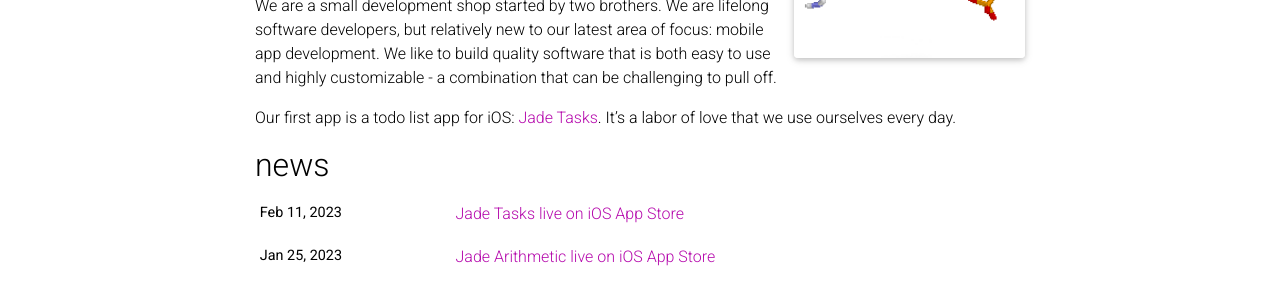
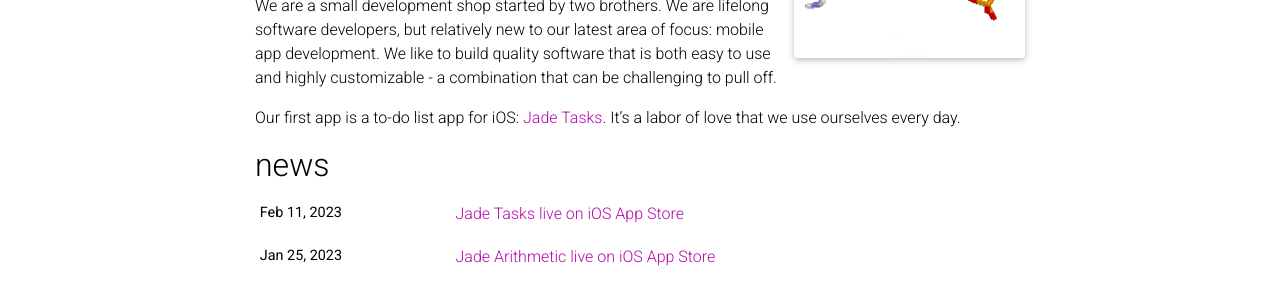
Before and after one commit to atpsoft/atpsoft.github.io, a Jekyll site: the page built from _pages/about.md, in a window 1280 px wide. Shown: the part 279-579 px from the top of the page. Built offline with Jekyll 4.4.1, drawn with Linux system fonts in a browser that asks for light colours; full-size pictures stand in for the smaller copies a plugin makes; comment, search, counter and statistics services are not loaded; a style sheet for code colours, icons or effects is not loaded.

Commit message:
use standard to-do

```diff
--- a/_pages/about.md
+++ b/_pages/about.md
@@ -21,7 +21,7 @@
 
 We are a small development shop started by two brothers.  We are lifelong software developers, but relatively new to our latest area of focus: mobile app development.  We like to build quality software that is both easy to use and highly customizable - a combination that can be challenging to pull off.
 
-Our first app is a todo list app for iOS: <a href="http://jadetasks.com">Jade Tasks</a>.  It's a labor of love that we use ourselves every day.
+Our first app is a to-do list app for iOS: <a href="http://jadetasks.com">Jade Tasks</a>.  It's a labor of love that we use ourselves every day.
 
 <!--
 No Test [subreddit](http://reddit.com). You can put a picture in, too. The code is already in, just name your picture `prof_pic.jpg` and put it in the `img/` folder.
```
